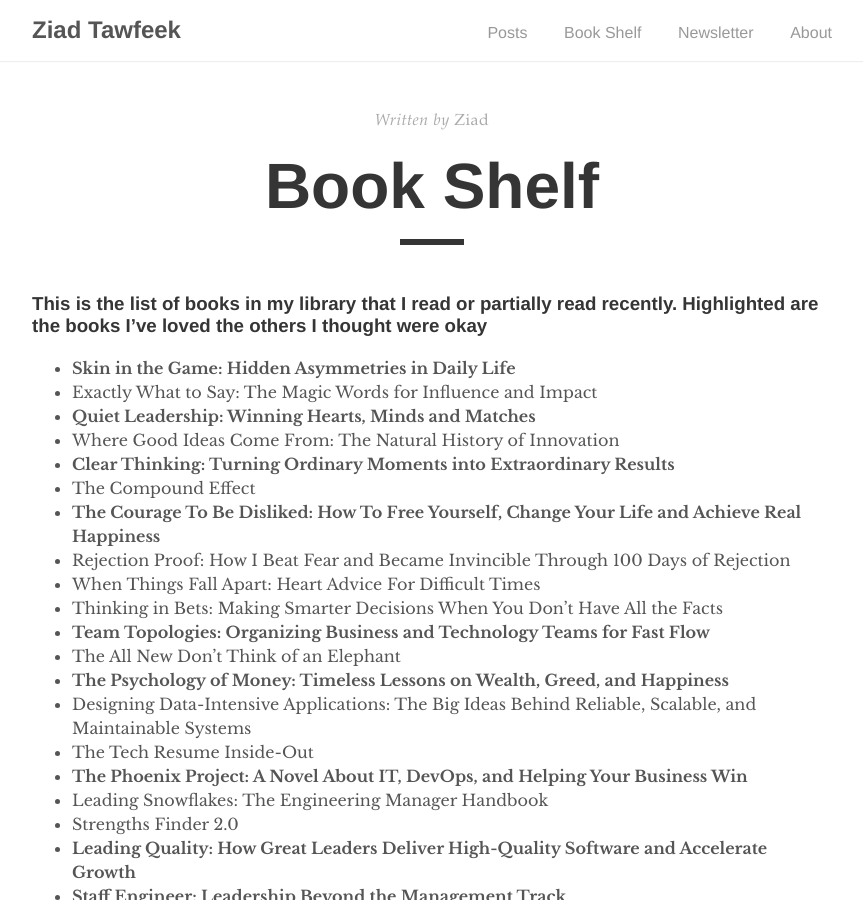
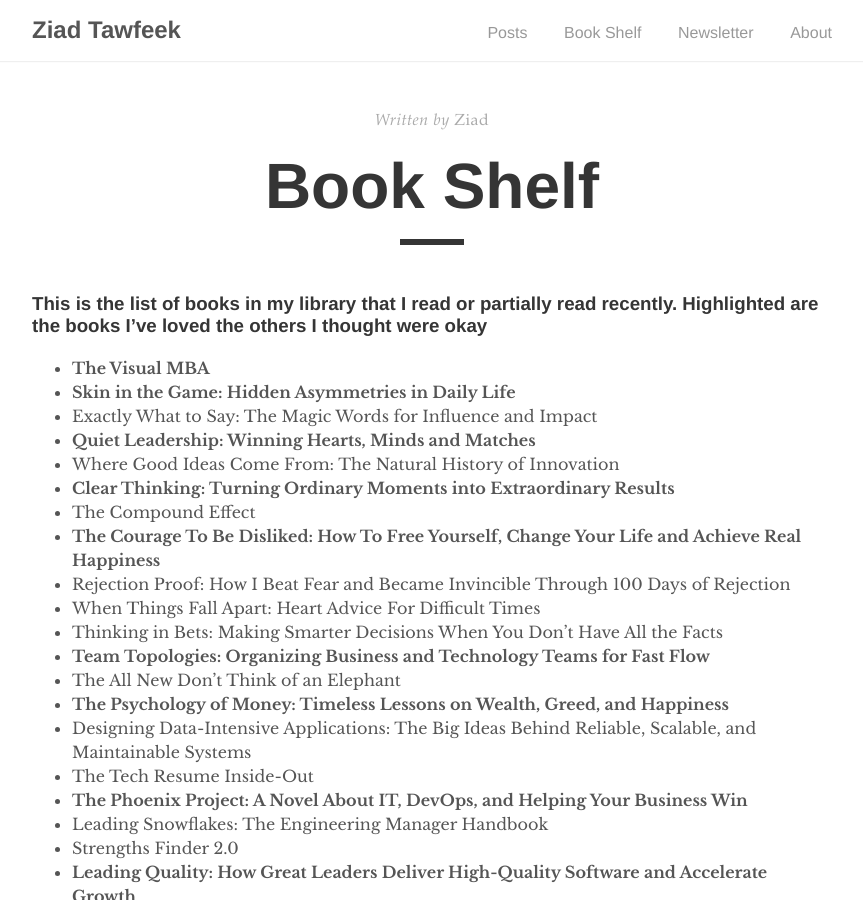
Before and after one commit to ziadtawfeek/web, a Jekyll site: the page built from _pages/book-shelf.md, in a window 1280 px wide and 900 px high. Shown: the whole window, without its empty margins (208-1071 px from the left). Built offline with Jekyll 4.4.1, drawn with Linux system fonts in a browser that asks for light colours.

Commit message:
Add 'The Visual MBA' to book list
Added a new book to the list of read books.

```diff
--- a/_pages/book-shelf.md
+++ b/_pages/book-shelf.md
@@ -7,6 +7,7 @@ permalink: /book-shelf/
 
 ### This is the list of books in my library that I read or partially read recently. Highlighted are the books I’ve loved the others I thought were okay
 
+- **The Visual MBA**
 - **Skin in the Game: Hidden Asymmetries in Daily Life**
 - Exactly What to Say: The Magic Words for Influence and Impact
 - **Quiet Leadership: Winning Hearts, Minds and Matches**
```
